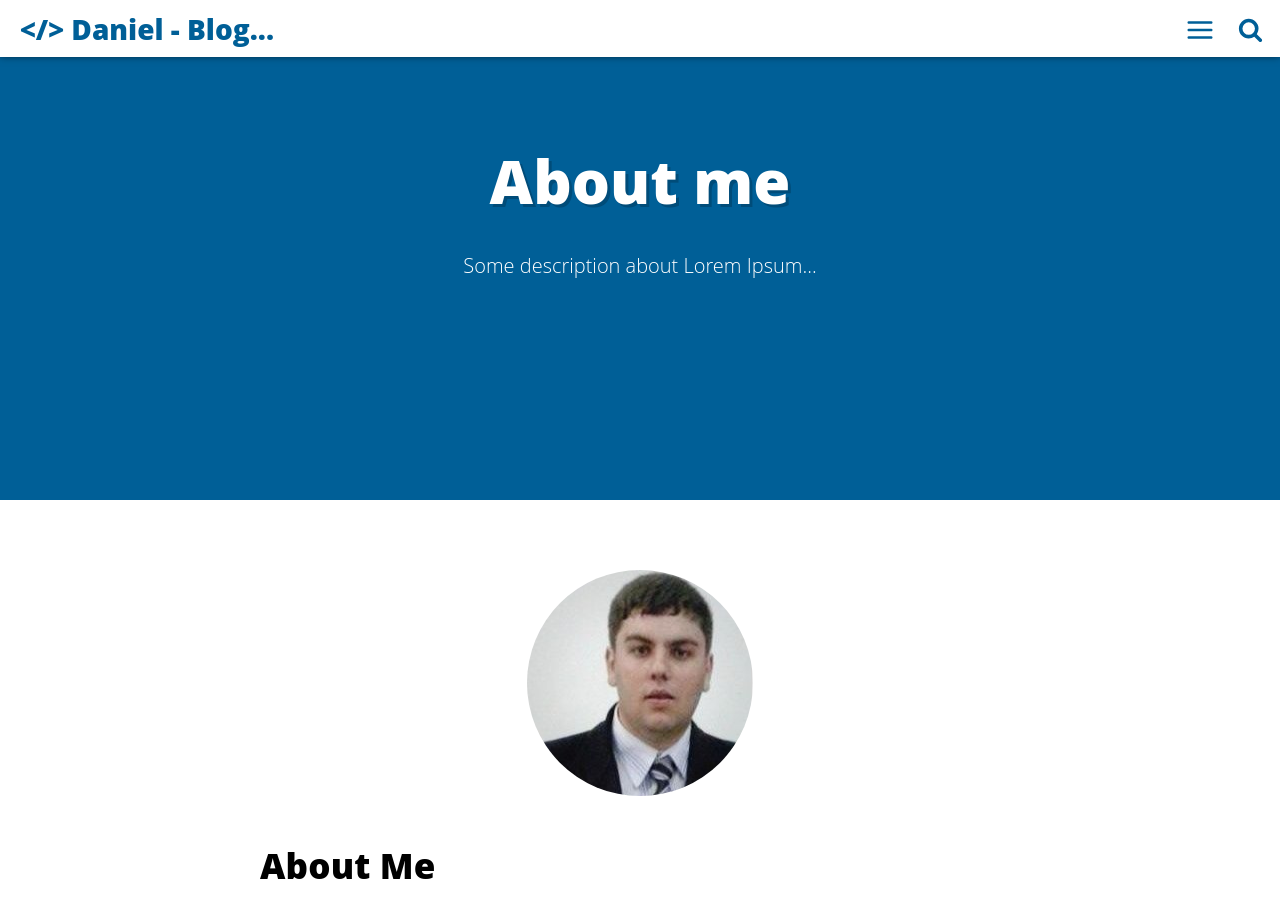
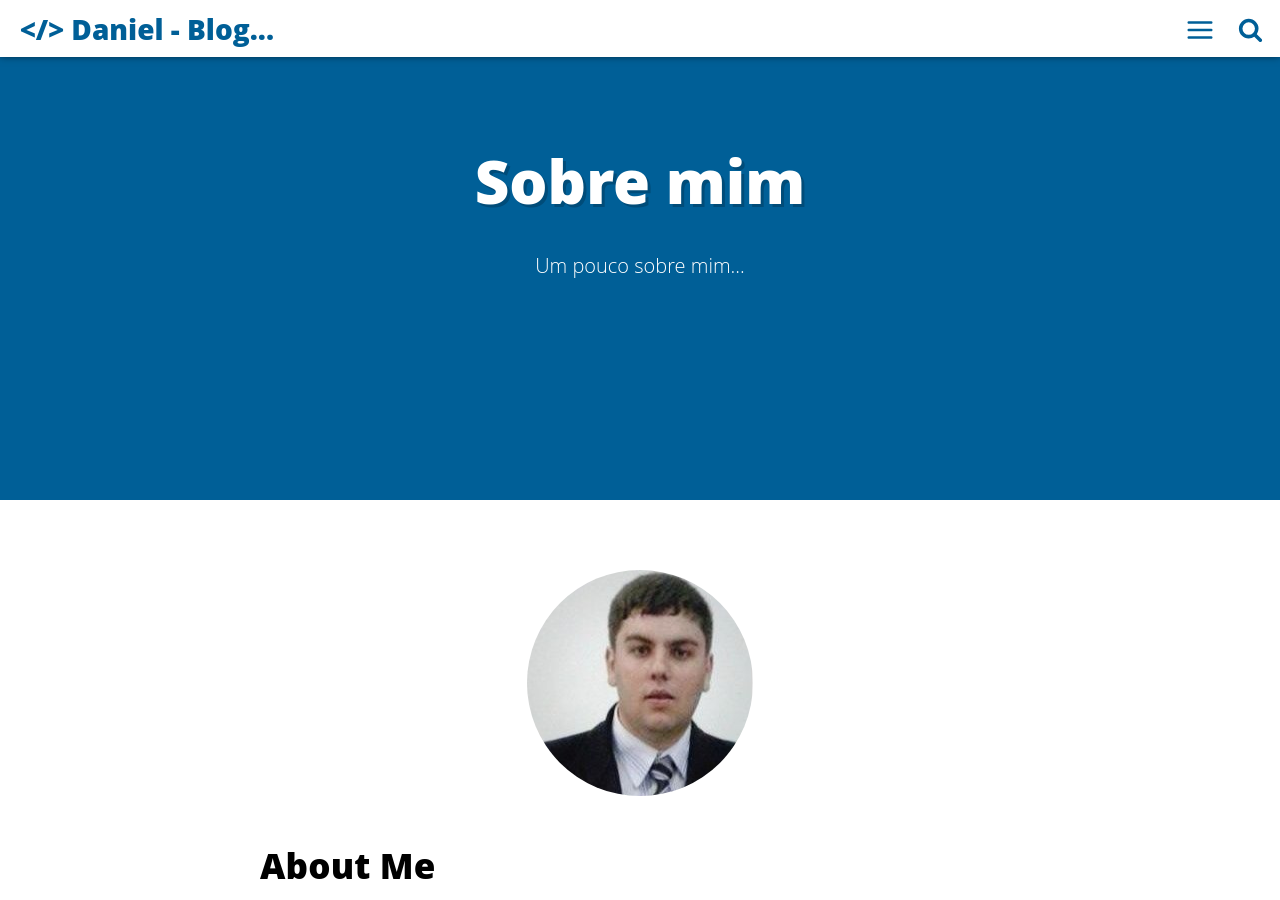
Before and after one commit to danielmeloramos/danielmeloramos.github.io, a Jekyll site: the page built from about.html, in a window 1280 px wide and 900 px high. Built offline with Jekyll 4.4.1, drawn with Linux system fonts in a browser that asks for light colours.

Commit message:
Modificado descrição sobre mim.

```diff
--- a/about.html
+++ b/about.html
@@ -1,8 +1,8 @@
 ---
 layout: minimal
-title: "About me"
+title: "Sobre mim"
 permalink: /about/index.html
-description: "Some description about Lorem Ipsum..."
+description: "Um pouco sobre mim..."
 ---
 
 <img itemprop="image" class="img-rounded" src="/assets/img/blog-author.jpg" alt="Daniel Melo Ramos">
```
